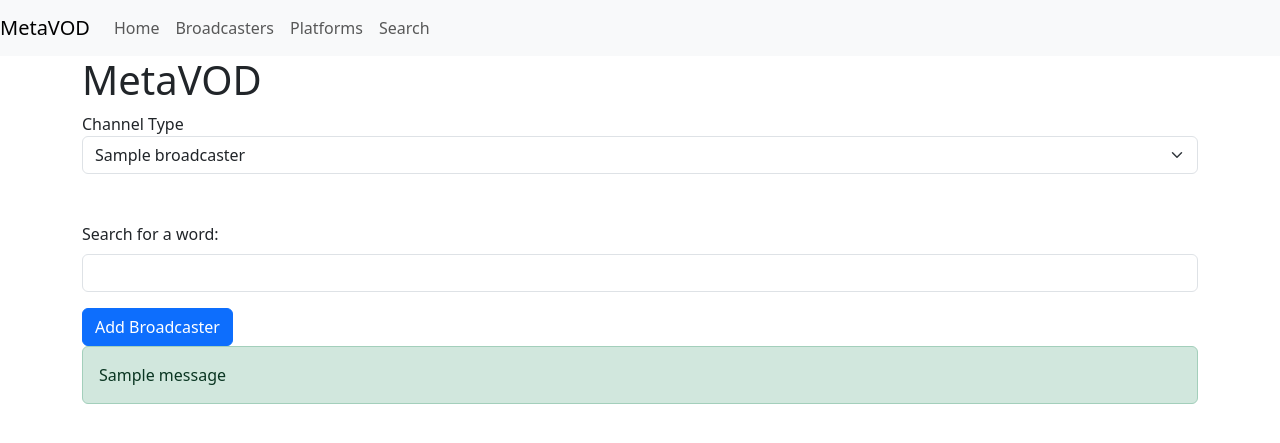
After one commit to hauskens/YappR, a Flask app: template templates/search.html in a window 1280 px wide. The commit adds this page. Shown: the top 443 px of the page. Run offline with Flask 3, Linux system fonts and the light colour scheme; the template is opened without the code that fills it: most values are stand-ins (such as "Sample title", 1, 10 or a date in 2020); one stand-in notice (Sample message) is shown; parts of the project's set-up code (start-up, migrations or seed data) failed here and were passed over; some libraries are stand-ins or nearby versions.

Commit message:
search functionality

```diff
--- a/main.py
+++ b/main.py
@@ -5,13 +5,14 @@ from libcloud.storage.drivers.local import LocalStorageDriver
 from flask import Flask, flash, render_template, request, redirect, url_for, send_file
 from flask_sqlalchemy import SQLAlchemy
 from celery import Celery, Task
-from flask_bootstrap import Bootstrap
+from flask_bootstrap import Bootstrap5
 from models.db import (
     Base,
     Broadcaster,
     Platforms,
     ProcessedTranscription,
     Segments,
+    WordMaps,
     VideoType,
     Channels,
     Video,
@@ -94,6 +95,41 @@ def get_processed_transcription(id: int) -> ProcessedTranscription | None:
     )
 
 
+def get_processed_transcription_by_transcription(
+    transcription_id: int,
+) -> ProcessedTranscription | None:
+    return (
+        db.session.execute(
+            select(ProcessedTranscription).filter_by(transcription_id=transcription_id)
+        )
+        .scalars()
+        .one_or_none()
+    )
+
+
+def search_wordmaps_by_transcription(
+    search_term: str, transcription_id: int
+) -> Sequence[WordMaps] | None:
+    transcription = get_transcription(id=transcription_id)
+    if transcription is not None:
+        ptrans = get_processed_transcription_by_transcription(transcription.id)
+        if ptrans is not None:
+            return (
+                db.session.execute(
+                    select(WordMaps).filter_by(
+                        word=search_term,
+                        processed_transcription_id=ptrans.id,
+                    )
+                )
+                .scalars()
+                .all()
+            )
+
+
+def get_segments_by_wordmap(wordmap: WordMaps) -> Sequence[Segments]:
+    return db.session.query(Segments).filter(Segments.id.in_(wordmap.segments)).all()
+
+
 def fetch_transcription(video_id: int):
     tmpdir = tempfile.mkdtemp()
     video = get_video(video_id)
@@ -161,8 +197,9 @@ def celery_init_app(app: Flask) -> Celery:
 
 # holy... need to clean up this..
 db = SQLAlchemy(model_class=Base)
+# nav = Nav()
 app = Flask(__name__)
-Bootstrap(app)
+bootstrap = Bootstrap5(app)
 config = Config()
 app.secret_key = config.app_secret
 app.config["SQLALCHEMY_DATABASE_URI"] = config.database_uri
@@ -173,7 +210,7 @@ logging.basicConfig(level=config.log_level)
 init_storage()
 container = LocalStorageDriver(config.storage_location).get_container("transcriptions")
 StorageManager.add_storage("default", container)
-
+# nav.init_app(app)
 db.init_app(app)
 with app.app_context():
     db.create_all()
@@ -192,6 +229,13 @@ def index():
     return render_template("index.html")
 
 
+@app.route("/chart")
+def chart():
+    logger.info("Loaded chart.html")
+    channel = get_channel(2)
+    return render_template("chart.html", channel=channel)
+
+
 @app.route("/static/<path:path>")
 def send_static(path: str):
     return send_from_directory("static", path)
@@ -202,6 +246,40 @@ def broadcasters():
     broadcasters = get_broadcasters()
     logger.info("Loaded broadcasters.html")
     return render_template("broadcasters.html", broadcasters=broadcasters)
+
+
+@app.route("/search")
+def search_page():
+    broadcasters = get_broadcasters()
+    logger.info("Loaded search.html")
+    return render_template("search.html", broadcasters=broadcasters)
+
+
+@app.route("/search_word", methods=["POST"])
+def search_word():
+    logger.info("Loaded search_word.html")
+    search_term = request.form["search"]
+    broadcaster_id = request.form["broadcaster"]
+    channels = get_broadcaster_channels(int(broadcaster_id))
+    transcriptions: list[Transcription] = []
+    if channels is None:
+        return "Channels not found, i have not implemented proper error sorry.."
+    for channel in channels:
+        for video in channel.videos:
+            transcriptions += video.transcriptions
+    wordmap_result: list[WordMaps] = []
+    for t in transcriptions:
+        search_result = search_wordmaps_by_transcription(search_term, t.id)
+        if search_result is not None:
+            for wordmap in search_result:
+                wordmap_result.append(wordmap)
+
+    segment_result: list[Segments] = []
+    for wordmap in wordmap_result:
+        segment_result += get_segments_by_wordmap(wordmap)
+    return render_template(
+        "chart.html", channel=channels.pop(), segment_list=segment_result
+    )
 
 
 @app.route("/platforms")
@@ -398,7 +476,15 @@ def parse_transcription(id: int):
 @app.route("/transcription/<int:id>/view")
 def view_transcription(id: int):
     tran = get_transcription(id)
-    return f"{tran.processed_transcription.word_maps.pop().id}"
+    return f"{tran.processed_transcription.id}"
+
+
+# @nav.navigation()
+# def mynavbar():
+#     return Navbar(
+#         "mysite",
+#         View("Home", "index"),
+#     )
 
 
 if __name__ == "__main__":
--- a/pyproject.toml
+++ b/pyproject.toml
@@ -6,11 +6,11 @@ readme = "README.md"
 requires-python = ">=3.12"
 dependencies = [
     "apache-libcloud>=3.8.0",
+    "bootstrap-flask>=2.4.2",
     "celery>=5.4.0",
     "celery-stubs>=0.1.3",
     "fasteners>=0.19",
     "flask>=3.1.0",
-    "flask-bootstrap>=3.3.7.1",
     "flask-nav>=0.6",
     "flask-sqlalchemy>=3.1.1",
     "nltk>=3.9.1",
--- a/templates/base.html
+++ b/templates/base.html
@@ -1,26 +1,51 @@
-{%- extends "bootstrap/base.html" %}
-{% block title %}This is an example page{% endblock %}
-{% import "bootstrap/fixes.html" as fixes %}
+{% from 'bootstrap5/nav.html' import render_nav_item %}
+{% from 'bootstrap5/utils.html' import render_messages %}
+<!doctype html>
+<html lang="en">
+    <head>
         {% block head %}
-{{super()}}
-{{fixes.ie8()}}
-{%- endblock %}
-{% block styles -%}
-{{super()}}
+        <!-- Required meta tags -->
+        <meta charset="utf-8">
+        <meta name="viewport" content="width=device-width, initial-scale=1, shrink-to-fit=no">
+
+        {% block styles %}
+            <!-- Bootstrap CSS -->
+            {{ bootstrap.load_css() }}
         {% endblock %}
-{% block navbar %}
-<div class="navbar navbar-expand-lg navbar-light bg-light">
-  <div class="container-fluid">
+
+        <title>Your page title</title>
+        {% endblock %}
+    </head>
+    <body>
+    <nav class="navbar navbar-expand-lg navbar-light bg-light">
   <a class="navbar-brand" href="#">MetaVOD</a>
-    <button class="navbar-toggler" type="button" data-bs-toggle="collapse" data-bs-target="#navbarSupportedContent" aria-controls="navbarSupportedContent" aria-expanded="false" aria-label="Toggle navigation">
+  <button class="navbar-toggler" type="button" data-toggle="collapse" data-target="#navbarSupportedContent" aria-controls="navbarSupportedContent" aria-expanded="false" aria-label="Toggle navigation">
     <span class="navbar-toggler-icon"></span>
   </button>
-    <a class="nav-link active" aria-current="page" href="{{ url_for('index') }}">Home</a>
-    <a class="nav-link" href="{{ url_for('broadcasters') }}">Broadcasters</a>
-    <a class="nav-link" href="{{ url_for('platforms') }}">Platforms</a>
+
+  <div class="collapse navbar-collapse" id="navbarSupportedContent">
+    <ul class="navbar-nav mr-auto">
+      <li class="nav-item active">
+            {{ render_nav_item('chart', 'Home') }}
+      </li>
+      <li class="nav-item">
+            {{ render_nav_item('broadcasters', 'Broadcasters') }}
+      </li>
+      <li class="nav-item">
+            {{ render_nav_item('platforms', 'Platforms') }}
+      </li>
+      <li class="nav-item">
+            {{ render_nav_item('search_page', 'Search') }}
+      </li>
+    </ul>
   </div>
-</div>
+</nav>
+        <!-- Your page content -->
+        {% block content %}{% endblock %}
+
+        {% block scripts %}
+            <!-- Optional JavaScript -->
+            {{ bootstrap.load_js() }}
         {% endblock %}
-{% block content %}
-<p>There is supposed to be content here...</p>
-{% endblock %}
+    </body>
+</html>
--- /dev/null
+++ b/templates/search.html
@@ -0,0 +1,25 @@
+{% extends 'base.html' %} {% block content %}
+<div class="container">
+  <h1>MetaVOD</h1>
+
+  <form action="{{ url_for('search_word') }}" method="post">
+    <label for="broadcaster">Channel Type</label>
+    <select id="broadcaster" name="broadcaster" class="form-select">
+      {% for broadcaster in broadcasters %}
+      <option value="{{ broadcaster.id }}">{{ broadcaster.name }}</option>
+      {% endfor %}</select
+    ><br /><br />
+    <div class="mb-3">
+      <label for="search" class="form-label">Search for a word:</label>
+      <input type="search" id="search" name="search" class="form-control" />
+    </div>
+
+    <button type="submit" class="btn btn-primary">Add Broadcaster</button>
+  </form>
+  {% with messages = get_flashed_messages() %} {% if messages %}
+  <div class="alert alert-success" role="alert">
+    {% for message in messages %} {{ message }} {% endfor %}
+  </div>
+  {% endif %} {% endwith %}
+</div>
+{% endblock %}
```
Also changed, not shown: parse.py (+11 -11 lines), templates/chart.html (added, +79 -0 lines), 1 other file. Lines whose indentation alone changed are shown as unchanged.
